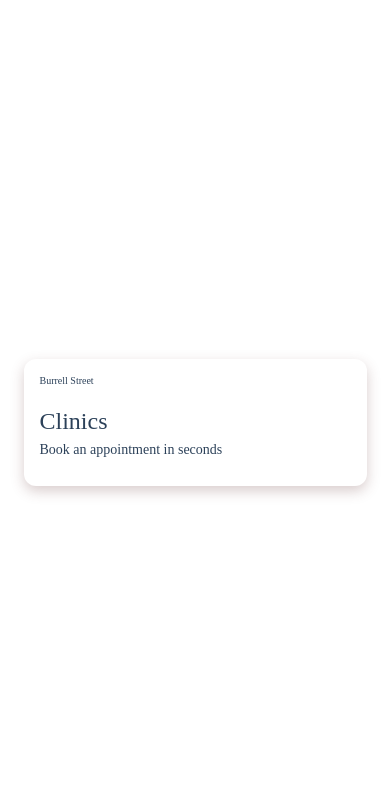
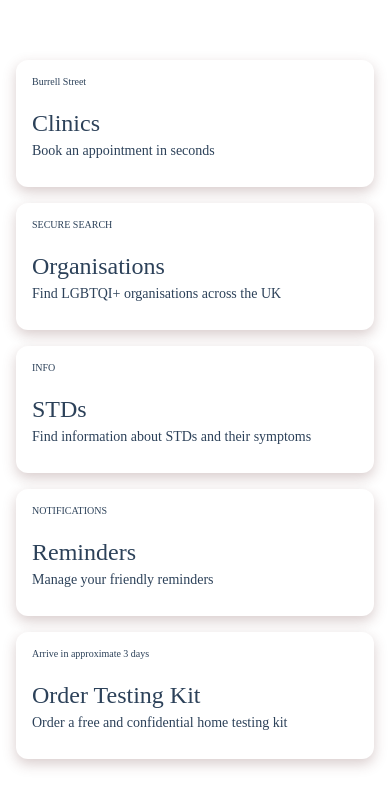
Before and after one commit to cs16mmp/dotsEarth, a React Native app: screen / in a window 390 px wide. Shown: the top 806 px of the page. Built offline with nearby package versions, Linux system fonts and the light colour scheme; what react-native would draw is missing.

Commit message:
Main menu working (no icons)

```diff
--- a/App.js
+++ b/App.js
@@ -24,16 +24,13 @@ import {
   ReloadInstructions,
 } from 'react-native/Libraries/NewAppScreen';
 
-import CardComponent from './Components/CardComponent'
-
+import HomeScreen from './Screens/HomeScreen'
 
 const App = () => {
   return (
-      <View style={styles.card}>
-        <CardComponent>
-
-        </CardComponent>
-      </View>
+      <SafeAreaView style={styles.container}>
+        <HomeScreen></HomeScreen>
+      </SafeAreaView>
   );
 }
 //   return (
@@ -124,7 +121,11 @@ const styles = StyleSheet.create({
     flex: 1,
     justifyContent: 'center',
     alignItems: 'center',
-  }
+  },
+  container: {
+    flex: 1,
+    marginTop: 44,
+  },
 });
 
 export default App;
--- a/Components/CardComponent.js
+++ b/Components/CardComponent.js
@@ -1,20 +1,21 @@
 import React, { Component } from "react"
 import { View, Image, Text, StyleSheet, TouchableOpacity } from 'react-native';
 
-const CardComponent = () => {
+
+const CardComponent = (props) => {
 
     return (
         <View style={styles.container}>
             <View style={styles.card}>
                 <View style={styles.text}>
                     <View style={styles.overlay}>
-                        <Text style={styles.overlayText}>Burrell Street</Text>
+                        <Text style={styles.overlayText}>{props.overlayString}</Text>
                     </View>
                     <View style={styles.title}>
-                        <Text style={styles.titleText}>Clinics</Text>
+                        <Text style={styles.titleText}>{props.titleString}</Text>
                     </View>
                     <View style={styles.description}>
-                        <Text style={styles.descriptionText}>Book an appointment in seconds</Text>
+                        <Text style={styles.descriptionText}>{props.descriptionString}</Text>
                     </View>
                 </View>
                 <View style={styles.icon}>
@@ -29,17 +30,18 @@ const styles = StyleSheet.create({
 
     container: {
         flex: 1,
-        justifyContent: 'center',
-        alignItems: 'center',
+        alignSelf: 'stretch',
         backgroundColor: '#FFFFFF',
+        marginTop: 16,
+        paddingLeft: 16,
+        paddingRight: 16,
     },
     card: {
         flex: 1,
         minWidth: 343,
         minHeight: 127,
         maxHeight: 127,
-        justifyContent: 'center',
-        alignSelf: 'center',
+        alignSelf: 'stretch',
         padding: 16,
         flexGrow: 1,
         flexShrink: 1,
@@ -103,6 +105,7 @@ const styles = StyleSheet.create({
         fontSize: 14,
         fontFamily: 'Avenir-Book',
         color: '#2C4159',
+        flexShrink: 1
     }
 })
 export default CardComponent;
--- a/Screens/HomeScreen.js
+++ b/Screens/HomeScreen.js
@@ -0,0 +1,73 @@
+import React, { Component } from "react"
+import {
+    SafeAreaView,
+    StyleSheet,
+    View,
+    Text,
+    StatusBar,
+    FlatList,
+    ScrollView,
+} from 'react-native';
+import CardComponent from '../Components/CardComponent'
+
+const DATA = [
+    {
+        id: '01',
+        overlay: 'Burrell Street',
+        title: 'Clinics',
+        description: 'Book an appointment in seconds',
+    },
+    {
+        id: '02',
+        overlay: 'SECURE SEARCH',
+        title: 'Organisations',
+        description: 'Find LGBTQI+ organisations across the UK',
+    },
+    {
+        id: '04',
+        overlay: 'INFO',
+        title: 'STDs',
+        description: 'Find information about STDs and their symptoms',
+    },
+    {
+        id: '05',
+        overlay: 'NOTIFICATIONS',
+        title: 'Reminders',
+        description: 'Manage your friendly reminders',
+    },
+    {
+        id: '06',
+        overlay: 'Arrive in approximate 3 days',
+        title: 'Order Testing Kit',
+        description: 'Order a free and confidential home testing kit',
+    },
+];
+
+
+function Item({ overlay, title, description }) {
+    return (
+        <CardComponent
+        overlayString={overlay}
+        titleString={title}
+        descriptionString={description}
+        />
+    );
+}
+
+class HomeScreen extends Component {
+    render() {
+        return (
+            <FlatList
+                data={DATA}
+                renderItem={({ item }) =>
+                <Item
+                overlay={item.overlay}
+                title={item.title}
+                description ={item.description}
+                />}
+                keyExtractor={item => item.id}
+            />
+        )
+    }
+}
+export default HomeScreen;
```
Also changed, not shown: package.json (+7 -2 lines), 4 other files (tests, documents, lock files or other folders).
